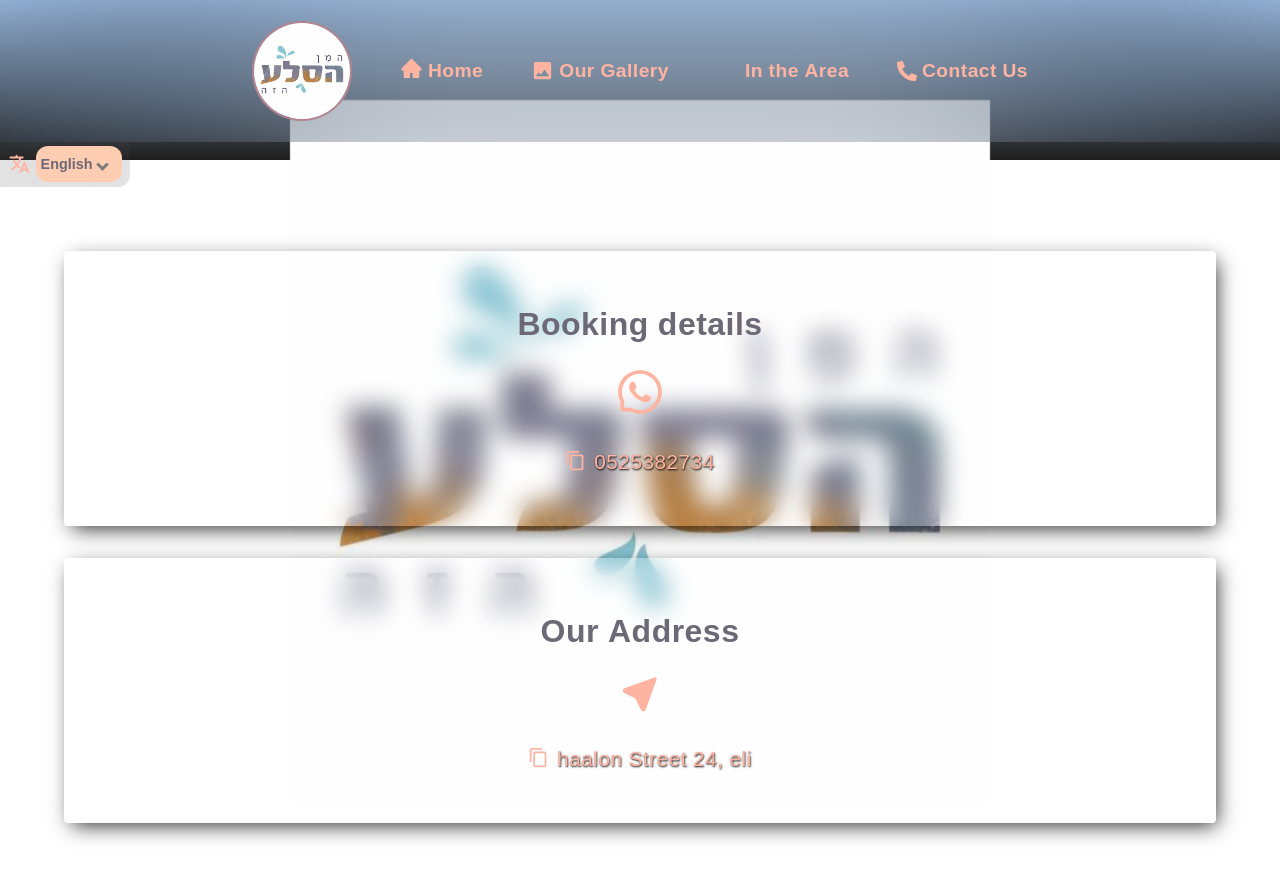
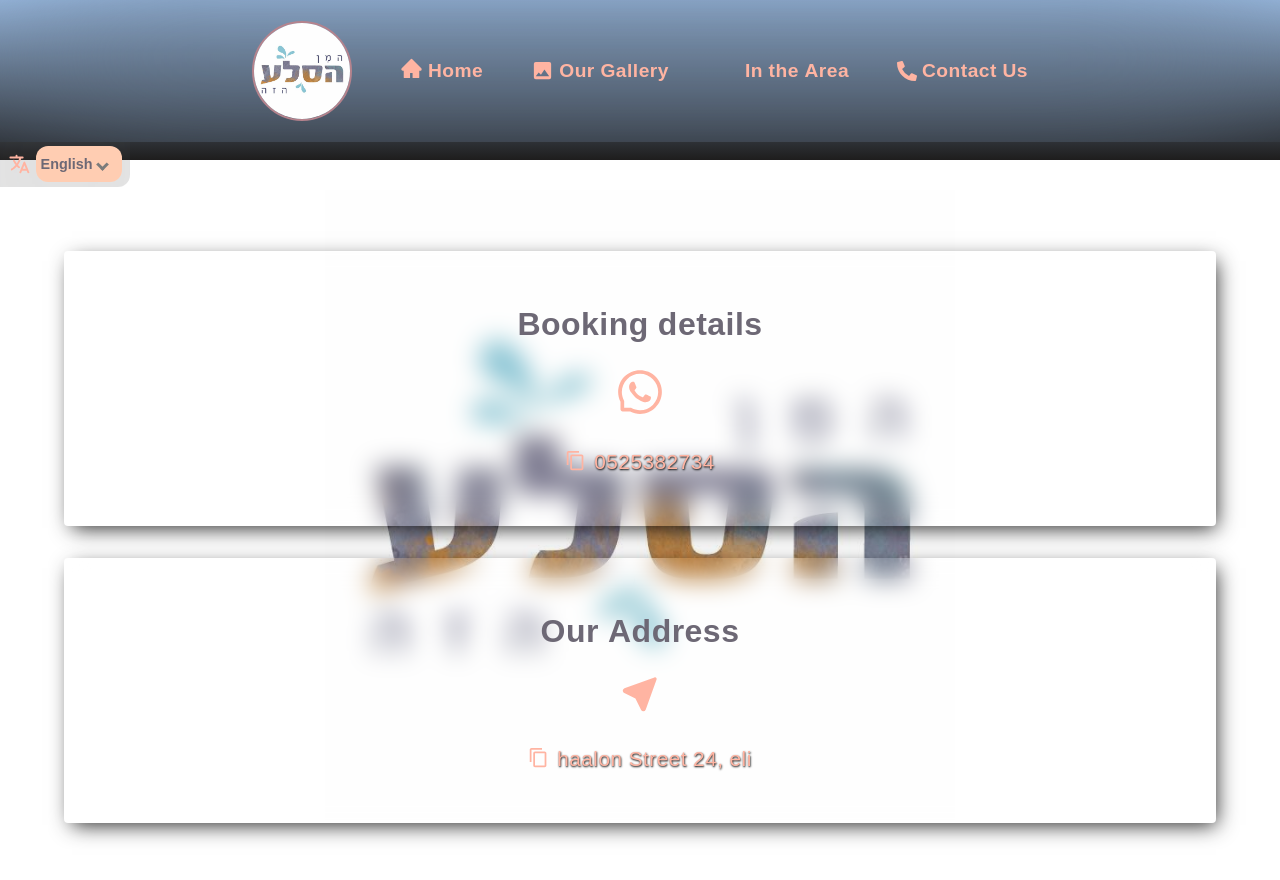
Before and after one commit to YonatanAriel/Hamin-hasela-haze, a React (Vite) app: page /contactUs in a window 1280 px wide. Shown: the top 880 px of the page. Built offline with nearby package versions, Linux system fonts and the light colour scheme; some icons are missing.

Commit message:
improving seo - adding robots.txt + description meta tag + images alt

```diff
--- a/index.html
+++ b/index.html
@@ -15,6 +15,7 @@
       href="https://fonts.googleapis.com/css2?family=Noto+Sans+Hebrew:wght@100;200;300;400;500;600;700;800;900&display=swap"
       rel="stylesheet"
     />
+    <meta name="description" content="A website for a B&B business" />
     <meta name="viewport" content="width=device-width, initial-scale=1.0" />
     <title>המן הסלע הזה</title>
   </head>
--- a/src/features/components/Card/index.jsx
+++ b/src/features/components/Card/index.jsx
@@ -71,6 +71,7 @@ function Card({ padding0, h1, p, imgSrc, index }) {
     (state) => state.language.currentLanguage
   );
   const location = useLocation().pathname;
+  const imgsAlt = location === "/" ? "B&B image" : "Location in the area";
   const [isVisible, setIsVisible] = useState(screenWidth < 1024 ? true : false);
   const imgRef = useRef(null);
   const textRef = useRef(null);
@@ -122,7 +123,7 @@ function Card({ padding0, h1, p, imgSrc, index }) {
         <img
           ref={imgRef}
           src={imgSrc}
-          alt="img"
+          alt={imgsAlt}
           className="column"
           style={imgStyle}
         />
@@ -144,7 +145,7 @@ function Card({ padding0, h1, p, imgSrc, index }) {
         <img
           ref={imgRef}
           src={imgSrc}
-          alt=""
+          alt={imgsAlt}
           className="column"
           style={imgStyle}
         />
--- a/src/features/components/Header/index.jsx
+++ b/src/features/components/Header/index.jsx
@@ -91,6 +91,7 @@ function Header() {
           }}
         >
           <img
+            alt="B&B logo"
             className={`${styles.imgContainer} ${
               isImgSpinning ? styles.spin : ""
             }`}
--- a/src/features/components/Layout/index.jsx
+++ b/src/features/components/Layout/index.jsx
@@ -61,6 +61,7 @@ function Layout() {
       </div>
       {["/inTheArea", "/"].includes(location) && (
         <img
+          alt="Background landscape"
           className={` ${styles.img}
           `}
           style={{
--- a/src/features/pages/ContactUs/index.jsx
+++ b/src/features/pages/ContactUs/index.jsx
@@ -91,7 +91,7 @@ function ContactUs() {
     <>
       <div className={styles.navBackground}></div>
       <div className={styles.background}>
-        <img src="/assets/photos/logo.jpg" />
+        <img alt="B&B logo background" src="/assets/photos/logo.jpg" />
       </div>
       <div>
         <div
--- a/src/features/pages/ContactUs/style.module.css
+++ b/src/features/pages/ContactUs/style.module.css
@@ -10,17 +10,24 @@
 .background {
   position: fixed;
   z-index: -1;
-  top: 0;
+  /* z-index: 30; */
+  /* top: 0; */
+  top: min(300px, 20vmin);
+  /* border: 4px solid red; */
   left: 0;
   width: 100%;
   height: 100%;
+  background-color: white;
   display: flex;
   justify-content: center;
-  align-items: center;
+  /* align-items: center; */
+  /* background-color: white; */
 }
 .background img {
-  margin-top: auto;
-  height: calc(100% - 100px);
+  /* margin-top: auto; */
+  margin-top: 30px;
+  /* height: calc(100% - 100px); */
+  height: calc(100% - 170px);
   object-fit: cover;
   object-position: center;
 }
--- a/src/features/pages/Gallery/index.jsx
+++ b/src/features/pages/Gallery/index.jsx
@@ -7,7 +7,11 @@ function Gallery() {
   const [showFullImg, setShowFullImg] = useState({ show: false, imgSrc: "" });
   return (
     <>
-      <img className={styles.backgroundImg} src={imgs[0]} />
+      <img
+        alt="Gallery background"
+        className={styles.backgroundImg}
+        src={imgs[0]}
+      />
       <ul className={` ${styles.galleryContainer} `}>
         {imgs?.map((imgSrc) => (
           <li
@@ -25,7 +29,7 @@ function Gallery() {
                 : ""
             }
           >
-            <img src={imgSrc} alt="an image" />
+            <img src={imgSrc} alt="B&B gallery image" />
           </li>
         ))}
       </ul>
```
Also changed, not shown: public/robot.txt (added).
